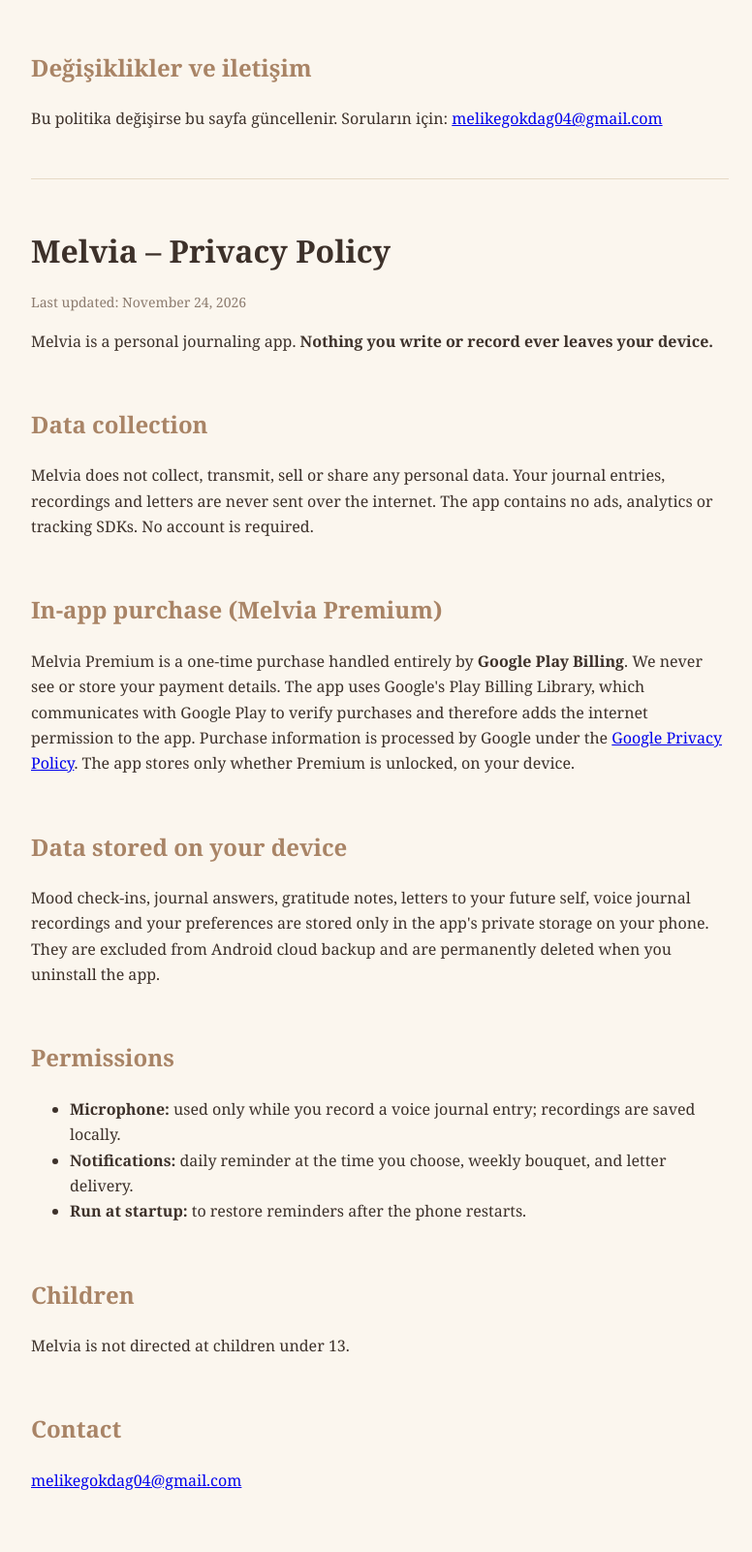
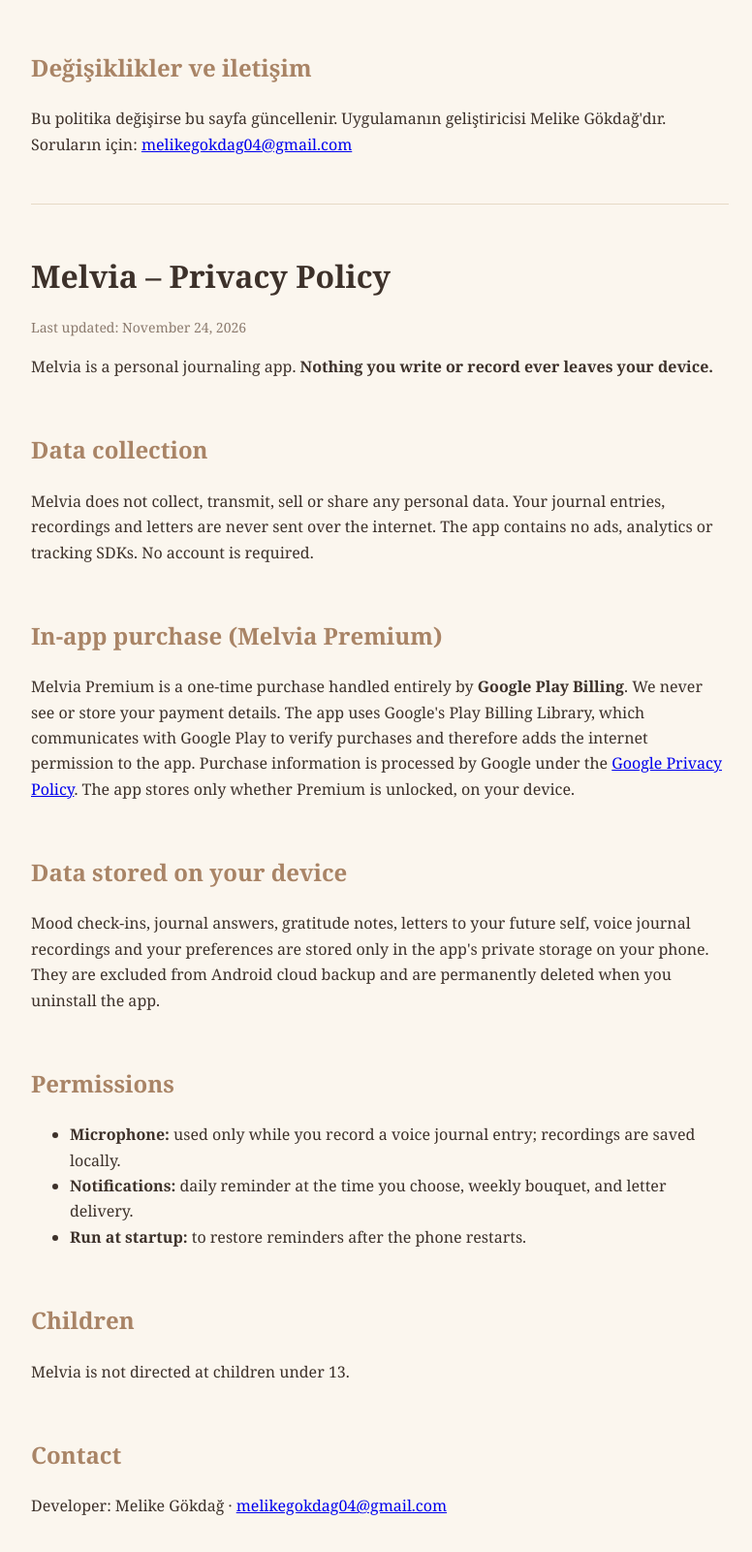
Before and after one commit to melikegokdag/melvia-gizlilik, a plain HTML site: page index.html in a window 1280 px wide. Shown: the part 1785-3386 px from the top of the page at 97% size, without its empty margins (248-1024 px from the left). Drawn offline with Linux system fonts and the light colour scheme.

Commit message:
Geliştirici adı eklendi

```diff
--- a/index.html
+++ b/index.html
@@ -63,7 +63,7 @@ Sesli kayıtları uygulama içinden tek tek silebilirsin.</p>
 <p>Melvia bir tıbbi veya psikolojik tedavi aracı değildir. Kendini tehlikede hissediyorsan lütfen 112 Acil Çağrı Merkezi’ni ya da bir uzmanı ara.</p>
 
 <h2>Değişiklikler ve iletişim</h2>
-<p>Bu politika değişirse bu sayfa güncellenir. Soruların için: <a href="mailto:melikegokdag04@gmail.com">melikegokdag04@gmail.com</a></p>
+<p>Bu politika değişirse bu sayfa güncellenir. Uygulamanın geliştiricisi Melike Gökdağ'dır. Soruların için: <a href="mailto:melikegokdag04@gmail.com">melikegokdag04@gmail.com</a></p>
 
 <hr>
 
@@ -85,7 +85,7 @@ Sesli kayıtları uygulama içinden tek tek silebilirsin.</p>
 <h2>Children</h2>
 <p>Melvia is not directed at children under 13.</p>
 <h2>Contact</h2>
-<p><a href="mailto:melikegokdag04@gmail.com">melikegokdag04@gmail.com</a></p>
+<p>Developer: Melike Gökdağ · <a href="mailto:melikegokdag04@gmail.com">melikegokdag04@gmail.com</a></p>
 </main>
 </body>
 </html>
```
